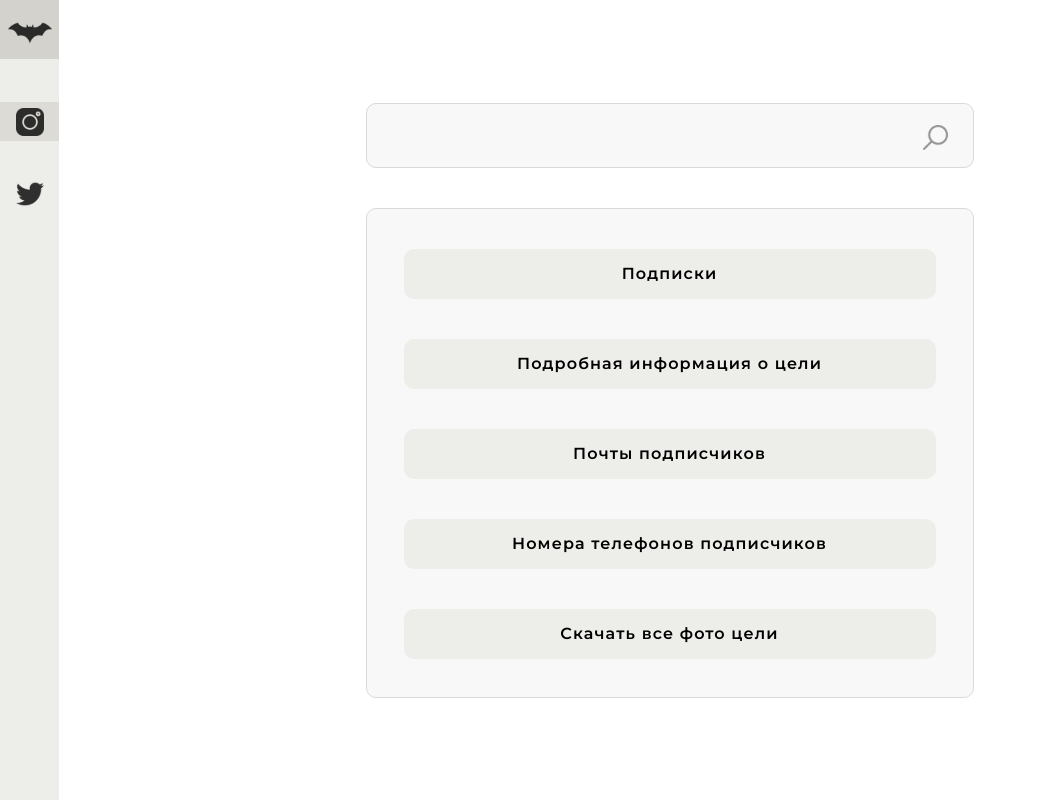
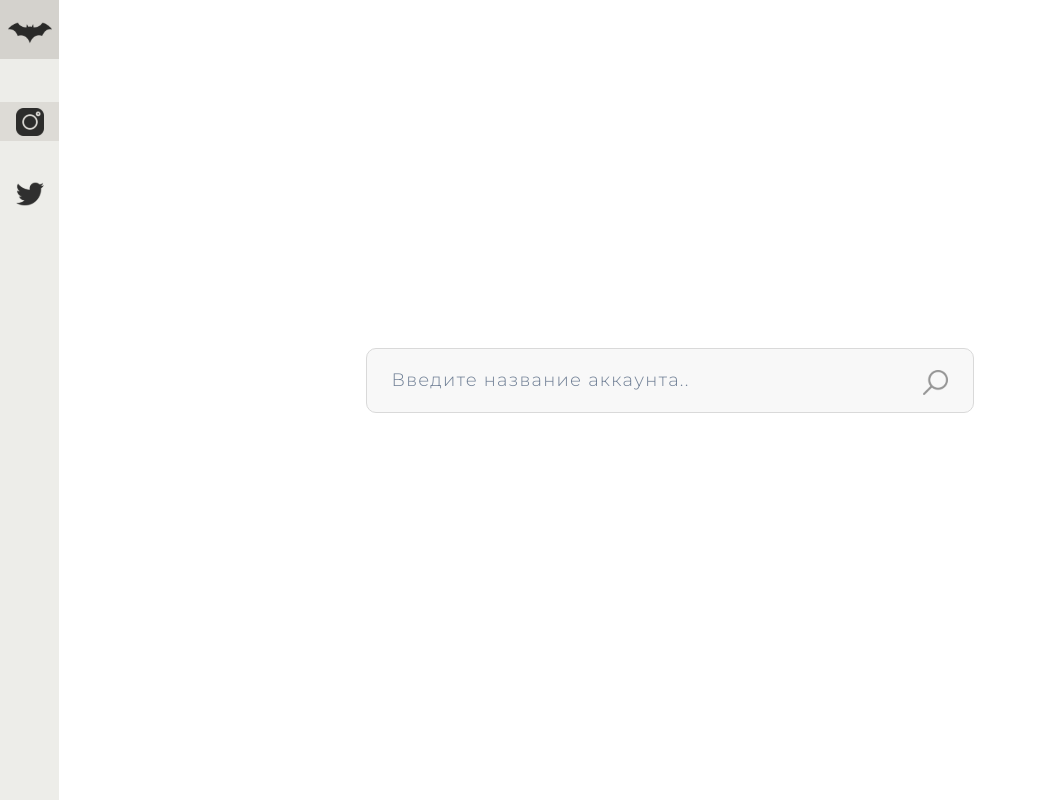
Before and after one commit to hi-radik/leaflet-app, a React (Create React App) app: page / in a window 1280 px wide. Both pictures are taken after a click on the element 29 px from the left and 121 px from the top of the page. Shown: the whole page, without its empty margins (0-1037 px from the left). Built offline with nearby package versions, Linux system fonts and the light colour scheme.

Commit message:
Плюхи

```diff
--- a/src/App.css
+++ b/src/App.css
@@ -95,7 +95,7 @@
   font-weight: 700;
 }
 .marker {
-  max-width: 200px;
+  min-width: 200px;
   max-height: 200px;
 }
 
@@ -193,13 +193,15 @@
   color: #000000;
   background: #edede9;
   border-radius: 10px;
-  transition: all ease 0.1s;
+  transition: all 0.1s cubic-bezier(.08,.52,.52,1);
   box-sizing: border-box;
+
 }
 .instagram-button:hover {
   color: #edede9;
   background: #000000;
   box-sizing: border-box;
+
 }
 .instagram-button:nth-last-child() {
   margin-bottom: 0;
@@ -219,4 +221,6 @@
   border: 1px solid #d9d9d9;
   border-radius: 10px;
   scrollbar-color: hsl(0 0% 50%);
+  transition: all 2s cubic-bezier(.08,.52,.52,1);
+
 }
--- a/src/App.js
+++ b/src/App.js
@@ -6,7 +6,7 @@ import { observer } from "mobx-react-lite";
 import twitButton from "./store/twitButton";
 import instButton from "./store/instButton";
 import InstagramPage from "./components/InstagramPage";
-
+import input from "./store/input";
 function App() {
   return (
     <ChakraProvider>
@@ -17,7 +17,7 @@ function App() {
         )}
         {twitButton.value === true && instButton.value === false && <Map />}
         {instButton.value === true && twitButton.value === false && (
-          <InstagramPage />
+          <InstagramPage inputValue={input.value}/>
         )}
       </div>
     </ChakraProvider>
--- a/src/components/Input.jsx
+++ b/src/components/Input.jsx
@@ -1,3 +1,5 @@
+import { observer } from "mobx-react-lite";
+import input from "../store/input";
 const Input = () => {
   return (
     <div className="instagram-input-block">
@@ -6,8 +8,11 @@ const Input = () => {
         name="twitter-input"
         id="twitter-input"
         className="instagram-input"
+        placeholder="Введите название аккаунта.."
+        value={input.value}
+        onChange={value => input.setInput(value.target.value)}
       />
     </div>
   );
 };
-export default Input;
+export default observer(Input);
--- a/src/components/InstagramPage.jsx
+++ b/src/components/InstagramPage.jsx
@@ -3,7 +3,20 @@ import { Center } from "@chakra-ui/react";
 import { Spinner } from "@chakra-ui/react";
 import { useEffect, useState } from "react";
 
-const InstagramPage = () => {
+//Функция скачивания
+function download() {
+  let text = JSON.stringify({ hello: "example" });
+  downloadAsFile(text);
+
+  function downloadAsFile(data) {
+    let a = document.createElement("a");
+    let file = new Blob([data], { type: "application/json" });
+    a.href = URL.createObjectURL(file);
+    a.download = "example.txt";
+    a.click();
+  }
+}
+const InstagramPage = ({ inputValue }) => {
   const [spin, setSpin] = useState(true);
 
   useEffect(() => {
@@ -11,6 +24,7 @@ const InstagramPage = () => {
       setSpin(false);
     }, 450);
   }, [spin]);
+
   return spin ? (
     <Center h="100vh" w="100vw">
       <Spinner size="xl" />
@@ -19,21 +33,24 @@ const InstagramPage = () => {
     <Center h="100vh" w="100vw" color="white">
       <div style={{ display: "flex", flexDirection: "column" }}>
         <Input />
+
+        {inputValue.length > 2 && (
           <div className="instagram-functions-block">
-          <button className="instagram-button">Подписки</button>
-          <button className="instagram-button">
+            <button className="instagram-button" onClick={download}>Подписки</button>
+            <button className="instagram-button" onClick={download}>
               Подробная информация о цели
             </button>
-          <button className="instagram-button">Почты подписчиков</button>
-          <button className="instagram-button">
+            <button className="instagram-button" onClick={download}>Почты подписчиков</button>
+            <button className="instagram-button" onClick={download}>
               Номера телефонов подписчиков
             </button>
-          <button className="instagram-button">Скачать все фото цели</button>
-          <button className="instagram-button">Подписчики</button>
-          <button className="instagram-button">Адреса подписчиков</button>
-          <button className="instagram-button">Упоминания</button>
-          <button className="instagram-button">Комментарии</button>
+            <button className="instagram-button" onClick={download}>Скачать все фото цели</button>
+            <button className="instagram-button" onClick={download}>Подписчики</button>
+            <button className="instagram-button" onClick={download}>Адреса подписчиков</button>
+            <button className="instagram-button" onClick={download}>Упоминания</button>
+            <button className="instagram-button" onClick={download}>Комментарии</button>
           </div>
+        )}
       </div>
     </Center>
   );
--- a/src/components/Map.jsx
+++ b/src/components/Map.jsx
@@ -1,10 +1,10 @@
 import { useEffect, useState } from "react";
 import L from "leaflet";
-import { MapContainer, TileLayer, Marker } from "react-leaflet";
+import { MapContainer, TileLayer, Marker} from "react-leaflet";
 import PopupForMarker from "./Popup";
 import { Spinner } from "@chakra-ui/react";
 import { Center } from "@chakra-ui/react";
-
+import Input from "./Input";
 function getIcon(_iconSize) {
   return L.icon({
     iconUrl: require("../static/marker.png"),
@@ -52,6 +52,7 @@ const Map = () => {
         <Marker position={[59.505, -0.4]} className="marker" icon={getIcon(24)}>
           <PopupForMarker />
         </Marker>
+
       </MapContainer>
     </div>
   );
--- a/src/components/Menu.jsx
+++ b/src/components/Menu.jsx
@@ -3,7 +3,7 @@ import {observer} from 'mobx-react-lite';
 import twitButton from '../store/twitButton';
 import instButton from '../store/instButton';
 import Input from "./Input";
-
+import input from "../store/input";
 const Menu = () => {
 
   function twitterClick() {
@@ -11,6 +11,7 @@ const Menu = () => {
       let instElement = document.querySelector(".inst-block");
       instElement.classList.remove("twit-block-active");
       instButton.setInst(false)
+      input.setInput('')
     } catch (e) {
       console.log(`Error: ${e}`);
     }
@@ -27,7 +28,7 @@ const Menu = () => {
     let instElement = document.querySelector(".inst-block");
     try {
       let twitterElement = document.querySelector(".twit-block");
-
+      input.setInput('')
       twitterElement.classList.remove("twit-block-active");
       twitButton.setTwit(false)
 
@@ -47,6 +48,7 @@ const Menu = () => {
       instElement.classList.remove("twit-block-active");
       twitButton.setTwit(false)
       instButton.setInst(false)
+      input.setInput('')
     } catch (e) {
       console.log(`Error: ${e}`);
     }
--- /dev/null
+++ b/src/store/input.js
@@ -0,0 +1,15 @@
+import { observable } from "mobx";
+import { configure } from "mobx";
+
+configure({
+  enforceActions: "never",
+});
+
+const input = observable({
+  value: '',
+  setInput(value) {
+    this.value = value;
+  },
+});
+
+export default input;
```
Lines whose indentation alone changed are shown as unchanged.
